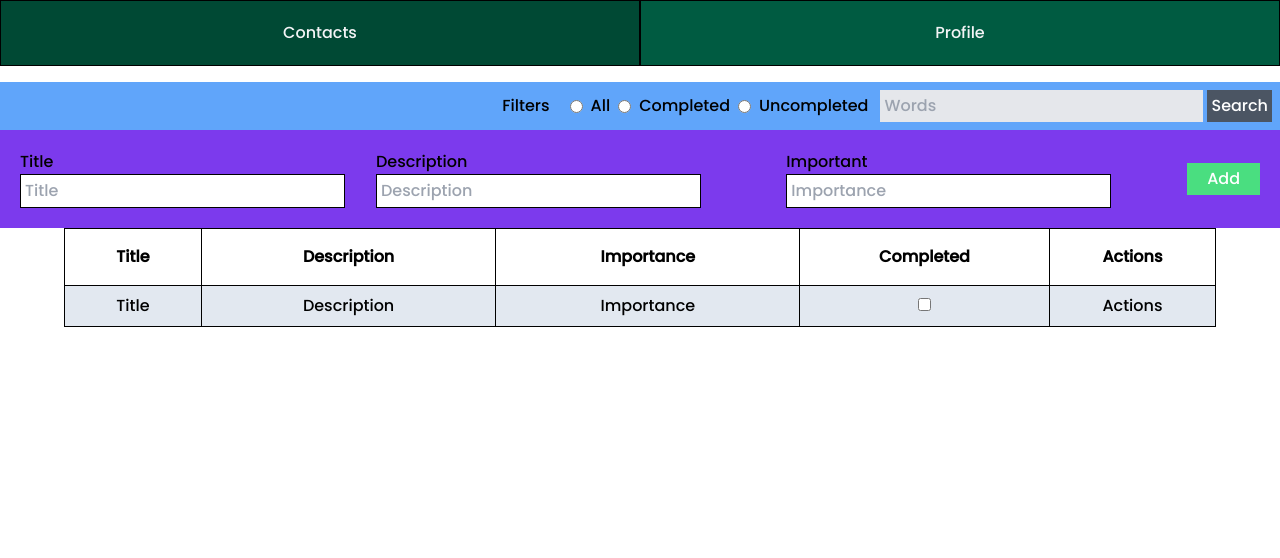
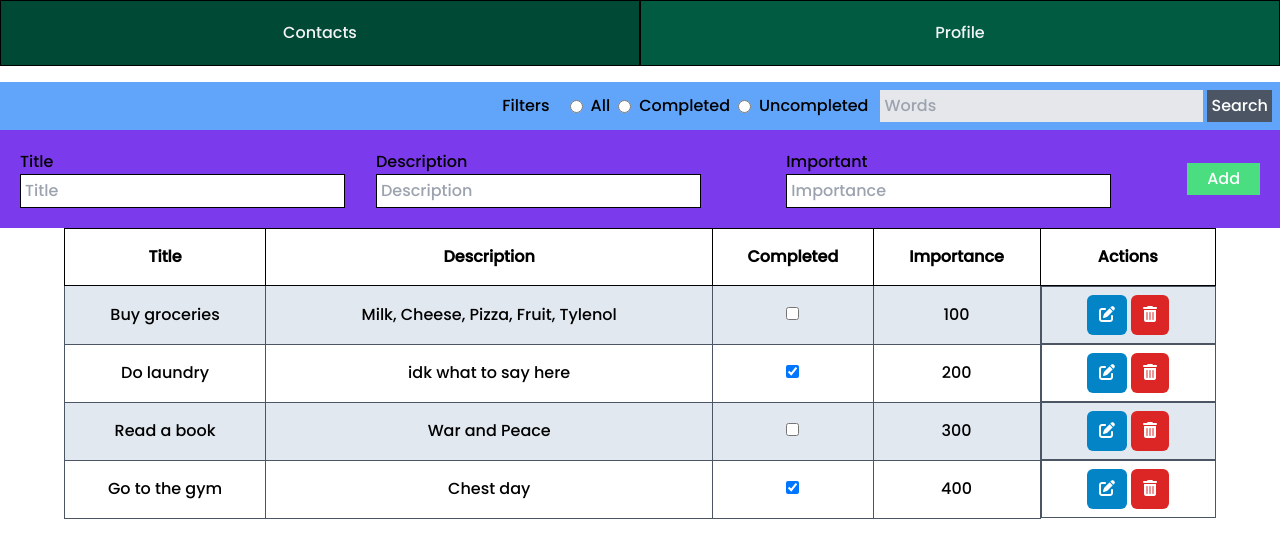
Before and after one commit to AnderCabrera/contacts, a website with bundled scripts: page src/pages/todo/todo.html in a window 1280 px wide. Built offline with nearby package versions, Linux system fonts and the light colour scheme.

Commit message:
render todos finished

```diff
--- /dev/null
+++ b/src/js/todo/constants.js
@@ -0,0 +1 @@
+export const todosTable = document.getElementById('todos');
--- /dev/null
+++ b/src/js/todo/delete.js
@@ -0,0 +1,9 @@
+import { todos, save, findTodoIndex } from "./todo.js";
+
+export function deleteTodo(id) {
+  let todoIndex = findTodoIndex(id);
+
+  todos.splice(todoIndex, 1);
+  save(todos);
+  document.getElementById(id).remove();
+}
--- a/src/js/todo/todo.js
+++ b/src/js/todo/todo.js
@@ -0,0 +1,130 @@
+import { TODO } from '../local-storage-constants.js';
+
+import { todosTable } from './constants.js';
+
+import { deleteTodo } from './delete.js';
+
+export let todos = JSON.parse(localStorage.getItem(TODO));
+
+if (!todos || todos.length < 1) {
+  todos = [
+    {
+      id: 0,
+      title: 'Buy groceries',
+      description: 'Milk, Cheese, Pizza, Fruit, Tylenol',
+      completed: false,
+      importance: 100,
+    },
+    {
+      id: 1,
+      title: 'Do laundry',
+      description: 'idk what to say here',
+      completed: true,
+      importance: 200,
+    },
+    {
+      id: 2,
+      title: 'Read a book',
+      description: 'War and Peace',
+      completed: false,
+      importance: 300,
+    },
+    {
+      id: 3,
+      title: 'Go to the gym',
+      description: 'Chest day',
+      completed: true,
+      importance: 400,
+    },
+  ];
+  renderTodos();
+} else renderTodos();
+
+export function save(todos) {
+  localStorage.setItem(TODO, JSON.stringify(todos));
+}
+
+export function renderTodos() {
+  for (const todo of todos) {
+    addTodo(todo);
+  }
+}
+
+export function addTodo(todo) {
+  let { id, title, description, completed, importance } = todo;
+
+  const tr = document.createElement('tr');
+
+  tr.id = id;
+
+  tr.innerHTML = `
+    <td class="border border-gray-600">${title}</td>
+    <td class="border border-gray-600">${description}</td>
+
+    <td class="border border-gray-600 p-2">
+      <input type="checkbox" ${completed ? 'checked' : ''} />
+    </td>
+
+    <td class="border border-gray-600">${importance}</td>
+  `;
+
+  // buttons container
+  let buttonsContainer = document.createElement('td');
+
+  buttonsContainer.classList.add(
+    'border',
+    'border-gray-600',
+    'p-2',
+    'buttonsContainer',
+    'flex',
+    'justify-center',
+    'w-full'
+  );
+
+  // update button
+  let updateBtn = document.createElement('button');
+
+  updateBtn.classList.add(
+    'bg-sky-600',
+    'text-white',
+    'px-3',
+    'py-2',
+    'rounded-md',
+    'mr-1',
+    'update-button',
+  );
+
+  updateBtn.innerHTML = '<i class="fas fa-edit"></i>';
+  updateBtn.onclick = () => {
+    console.log('update button clicked');
+    // showModal(todo);
+  };
+
+  // delete button
+  let deleteBtn = document.createElement('button');
+
+  deleteBtn.classList.add(
+    'bg-red-600',
+    'text-white',
+    'px-3',
+    'py-2',
+    'rounded-md',
+    'delete-button',
+  );
+
+  deleteBtn.innerHTML = '<i class="fas fa-trash-alt"></i>';
+
+  deleteBtn.onclick = () => {
+    deleteTodo(id);
+  };
+
+  buttonsContainer.appendChild(updateBtn);
+  buttonsContainer.appendChild(deleteBtn);
+
+  tr.appendChild(buttonsContainer);
+  todosTable.appendChild(tr);
+}
+
+export function findTodoIndex(id) {
+  return todos.findIndex((todo) => todo.id === id);
+}
--- a/src/pages/todo/todo.html
+++ b/src/pages/todo/todo.html
@@ -3,6 +3,10 @@
   <head>
     <meta charset="UTF-8" />
     <meta name="viewport" content="width=device-width, initial-scale=1.0" />
+    <link
+      rel="stylesheet"
+      href="https://cdnjs.cloudflare.com/ajax/libs/font-awesome/6.4.2/css/all.min.css"
+    />
     <link rel="stylesheet" href="../../output.css" />
     <script src="../../js/todo/todo.js" type="module" defer></script>
     <title>Todo</title>
@@ -106,22 +110,15 @@
           <tr>
             <th class="py-4 border border-black">Title</th>
             <th class="py-4 border border-black">Description</th>
+            <th class="py-4 border border-black">Completed</th>
             <th class="py-4 border border-black">Importance</th>
-            <th class="py-4 border border-black">Completed</th>
             <th class="py-4 border border-black">Actions</th>
           </tr>
         </thead>
-        <tbody id="todos" class="text-center [&>*:nth-child(odd)]:bg-slate-200">
-          <tr>
-            <td class="border p-2 border-black">Title</td>
-            <td class="border p-2 border-black">Description</td>
-            <td class="border p-2 border-black">Importance</td>
-            <td class="border p-2 border-black">
-              <input type="checkbox" name="completed" id="completed" />
-            </td>
-            <td class="border border-black">Actions</td>
-          </tr>
-        </tbody>
+        <tbody
+          id="todos"
+          class="text-center [&>*:nth-child(odd)]:bg-slate-200"
+        ></tbody>
       </table>
     </div>
   </body>
```
Also changed, not shown: src/js/contacts/contacts.js (+4 -3 lines), src/js/todo/add.js (added), src/output.css.
